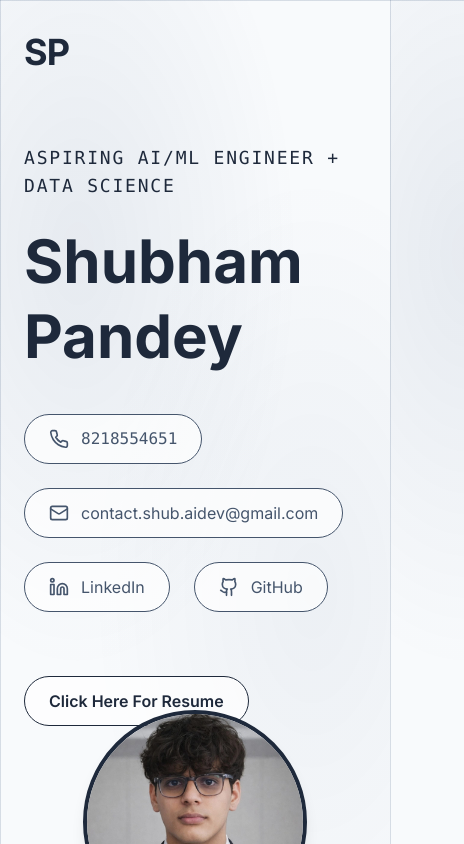
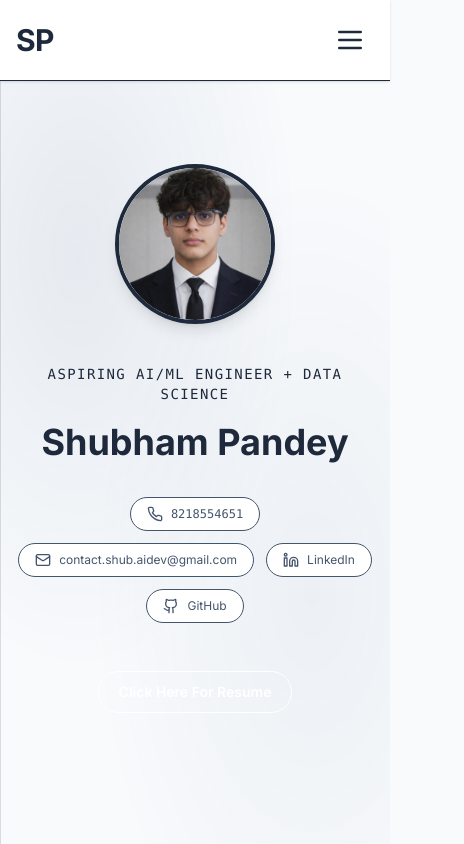
Before and after one commit to ShubhamPandey020525/Shubham-Pandey, a React (Vite) app: page / in a window 390 px wide. Shown: the top 844 px of the page, 464 px wide, since content can reach past the window. Built offline with nearby package versions, Linux system fonts and the light colour scheme.

Commit message:
fix: remove all transparent backgrounds, add mobile hamburger menu, improve responsive design

```diff
--- a/src/components/Achievements.tsx
+++ b/src/components/Achievements.tsx
@@ -25,7 +25,7 @@ export const Achievements = () => {
               key={i}
               variants={fadeUp}
               transition={{ duration: 0.6 }}
-              className="flex gap-4 items-start bg-white/80 border border-navy/10 rounded-2xl p-6"
+              className="flex gap-4 items-start bg-white border border-navy/20 rounded-2xl p-6"
             >
               <Sparkles className="w-6 h-6 text-navy shrink-0" />
               <span className="text-slate-800 text-lg">{achievement}</span>
--- a/src/components/Hero.tsx
+++ b/src/components/Hero.tsx
@@ -9,24 +9,24 @@ const fadeUp = {
 
 export const Hero = () => {
   return (
-    <section className="pt-36 pb-60 px-6 relative min-h-screen flex flex-col" id="home">
+    <section className="pt-32 pb-24 px-4 sm:px-6 relative min-h-screen flex flex-col" id="home">
       {/* Decorative circles */}
-      <div className="absolute top-20 right-20 w-80 h-80 bg-navy/10 rounded-full blur-3xl animate-pulse-glow" />
-      <div className="absolute bottom-20 left-20 w-96 h-96 bg-navyLight/10 rounded-full blur-3xl animate-pulse-glow" style={{ animationDelay: '1s' }} />
+      <div className="absolute top-20 right-5 sm:right-20 w-60 sm:w-80 h-60 sm:h-80 bg-navy/10 rounded-full blur-3xl animate-pulse-glow" />
+      <div className="absolute bottom-10 left-5 sm:left-20 w-60 sm:w-96 h-60 sm:h-96 bg-navyLight/10 rounded-full blur-3xl animate-pulse-glow" style={{ animationDelay: '1s' }} />
 
       <div className="max-w-7xl mx-auto relative z-10 flex-1 flex flex-col justify-center">
         <motion.div
           initial="hidden"
           animate="visible"
           transition={{ staggerChildren: 0.15 }}
-          className="flex flex-col md:flex-row items-center gap-16"
+          className="flex flex-col md:flex-row items-center gap-10 lg:gap-16"
         >
-          <div className="flex-1 space-y-10">
+          <div className="flex-1 space-y-8 text-center md:text-left">
             <motion.div variants={fadeUp} transition={{ duration: 0.8 }}>
-              <p className="text-navy font-mono text-lg tracking-widest uppercase mb-6">
+              <p className="text-navy font-mono text-sm sm:text-lg tracking-widest uppercase mb-4 sm:mb-6">
                 Aspiring AI/ML Engineer + Data Science
               </p>
-              <h1 className="font-display text-6xl md:text-8xl font-bold mb-6 leading-tight">
+              <h1 className="font-display text-4xl sm:text-5xl md:text-7xl lg:text-8xl font-bold mb-4 sm:mb-6 leading-tight">
                 {personalInfo.name}
               </h1>
             </motion.div>
@@ -34,52 +34,52 @@ export const Hero = () => {
             <motion.div
               variants={fadeUp}
               transition={{ duration: 0.8, delay: 0.2 }}
-              className="flex flex-wrap gap-6 items-center text-slate-600"
+              className="flex flex-wrap gap-3 sm:gap-4 items-center justify-center md:justify-start text-slate-600"
             >
               <a
                 href={`tel:${personalInfo.phone}`}
-                className="flex items-center gap-3 px-6 py-3 bg-white/70 border border-navy/20 rounded-full hover:text-slate-900 hover:border-navy/50 transition-all text-base"
+                className="flex items-center gap-2 sm:gap-3 px-4 sm:px-6 py-2 sm:py-3 bg-white border border-navy/30 rounded-full hover:bg-navy hover:text-white hover:border-navy transition-all text-sm sm:text-base"
               >
-                <Phone className="w-5 h-5 text-navy" />
-                <span className="font-mono">{personalInfo.phone}</span>
+                <Phone className="w-4 h-4 sm:w-5 sm:h-5" />
+                <span className="font-mono text-xs sm:text-base">{personalInfo.phone}</span>
               </a>
               <a
                 href={`mailto:${personalInfo.email}`}
-                className="flex items-center gap-3 px-6 py-3 bg-white/70 border border-navy/20 rounded-full hover:text-slate-900 hover:border-navy/50 transition-all text-base"
+                className="flex items-center gap-2 sm:gap-3 px-4 sm:px-6 py-2 sm:py-3 bg-white border border-navy/30 rounded-full hover:bg-navy hover:text-white hover:border-navy transition-all text-sm sm:text-base"
               >
-                <Mail className="w-5 h-5 text-navy" />
-                <span>{personalInfo.email}</span>
+                <Mail className="w-4 h-4 sm:w-5 sm:h-5" />
+                <span className="text-xs sm:text-base">{personalInfo.email}</span>
               </a>
               <a
                 href={personalInfo.linkedin}
                 target="_blank"
                 rel="noopener noreferrer"
-                className="flex items-center gap-3 px-6 py-3 bg-white/70 border border-navy/20 rounded-full hover:text-slate-900 hover:border-navy/50 transition-all text-base"
+                className="flex items-center gap-2 sm:gap-3 px-4 sm:px-6 py-2 sm:py-3 bg-white border border-navy/30 rounded-full hover:bg-navy hover:text-white hover:border-navy transition-all text-sm sm:text-base"
               >
-                <Linkedin className="w-5 h-5 text-navy" />
-                <span>LinkedIn</span>
+                <Linkedin className="w-4 h-4 sm:w-5 sm:h-5" />
+                <span className="text-xs sm:text-base">LinkedIn</span>
               </a>
               <a
                 href={personalInfo.github}
                 target="_blank"
                 rel="noopener noreferrer"
-                className="flex items-center gap-3 px-6 py-3 bg-white/70 border border-navy/20 rounded-full hover:text-slate-900 hover:border-navy/50 transition-all text-base"
+                className="flex items-center gap-2 sm:gap-3 px-4 sm:px-6 py-2 sm:py-3 bg-white border border-navy/30 rounded-full hover:bg-navy hover:text-white hover:border-navy transition-all text-sm sm:text-base"
               >
-                <Github className="w-5 h-5 text-navy" />
-                <span>GitHub</span>
+                <Github className="w-4 h-4 sm:w-5 sm:h-5" />
+                <span className="text-xs sm:text-base">GitHub</span>
               </a>
             </motion.div>
 
             <motion.div
               variants={fadeUp}
               transition={{ duration: 0.8, delay: 0.4 }}
-              className="flex flex-wrap gap-4 pt-6"
+              className="flex flex-wrap gap-3 sm:gap-4 pt-4 sm:pt-6 justify-center md:justify-start"
             >
               <a
                 href="/Resume_AIML.pdf"
                 target="_blank"
                 rel="noopener noreferrer"
-                className="flex items-center gap-3 px-6 py-3 bg-white/70 border border-navy/20 rounded-full hover:text-slate-900 hover:border-navy/50 transition-all font-semibold text-base"
+                className="flex items-center gap-2 sm:gap-3 px-5 sm:px-6 py-2.5 sm:py-3 bg-navy text-white border border-navy rounded-full hover:bg-navyLight transition-all font-semibold text-sm sm:text-base"
               >
                 Click Here For Resume
               </a>
@@ -89,9 +89,9 @@ export const Hero = () => {
           <motion.div
             variants={fadeUp}
             transition={{ duration: 0.8, delay: 0.3 }}
-            className="flex-shrink-0 -mt-20"
+            className="flex-shrink-0 order-first md:order-last"
           >
-            <div className="w-56 h-56 md:w-72 md:h-72 rounded-full border-4 border-navy/40 overflow-hidden shadow-lg shadow-navy/20">
+            <div className="w-40 h-40 sm:w-48 sm:h-48 md:w-56 md:h-56 lg:w-72 lg:h-72 rounded-full border-4 border-navy/40 overflow-hidden shadow-lg shadow-navy/20">
               <img
                 src="/profile.jpeg"
                 alt="Profile"
--- a/src/components/Nav.tsx
+++ b/src/components/Nav.tsx
@@ -1,5 +1,6 @@
 import { motion } from "framer-motion";
 import { useState, useEffect } from "react";
+import { Menu, X } from "lucide-react";
 
 const navLinks = [
   { name: "Home", href: "#" },
@@ -13,12 +14,10 @@ const navLinks = [
 
 export const Nav = () => {
   const [activeSection, setActiveSection] = useState("about");
-  const [isScrolled, setIsScrolled] = useState(false);
+  const [isMenuOpen, setIsMenuOpen] = useState(false);
 
   useEffect(() => {
     const handleScroll = () => {
-      setIsScrolled(window.scrollY > 20);
-
       if (window.scrollY < 100) {
         setActiveSection("");
       } else {
@@ -48,25 +47,24 @@ export const Nav = () => {
       initial={{ y: -100 }}
       animate={{ y: 0 }}
       transition={{ duration: 0.6 }}
-      className={`fixed top-0 left-0 right-0 z-50 transition-all duration-300 ${
-        isScrolled
-          ? "bg-white/90 backdrop-blur-xl border-b border-navy/10"
-          : "bg-transparent"
-      }`}
+      className="fixed top-0 left-0 right-0 z-50 bg-white border-b border-navy/10 shadow-sm"
     >
-      <nav className="max-w-7xl mx-auto px-6 py-8 flex justify-between items-center">
-        <div className="font-display font-bold text-4xl tracking-tight">
+      <nav className="max-w-7xl mx-auto px-4 sm:px-6 py-4 flex justify-between items-center">
+        <div className="font-display font-bold text-3xl tracking-tight">
           <span className="text-navy">S</span>P
         </div>
-        <div className="hidden md:flex gap-12">
+
+        {/* Desktop Menu */}
+        <div className="hidden md:flex gap-8 lg:gap-12">
           {navLinks.map((link) => (
             <a
               key={link.name}
               href={link.href}
-              className={`font-body font-semibold text-lg transition-colors relative ${
+              onClick={() => setIsMenuOpen(false)}
+              className={`font-body font-semibold text-base lg:text-lg transition-colors relative ${
                 (link.href === "#" && activeSection === "") || activeSection === link.href.slice(1)
                   ? "text-navy"
-                  : "text-slate-600 hover:text-slate-900"
+                  : "text-slate-600 hover:text-navy"
               }`}
             >
               {link.name}
@@ -79,7 +77,42 @@ export const Nav = () => {
             </a>
           ))}
         </div>
+
+        {/* Mobile Menu Button */}
+        <button
+          onClick={() => setIsMenuOpen(!isMenuOpen)}
+          className="md:hidden p-2 text-navy"
+        >
+          {isMenuOpen ? <X className="w-8 h-8" /> : <Menu className="w-8 h-8" />}
+        </button>
       </nav>
+
+      {/* Mobile Menu */}
+      {isMenuOpen && (
+        <motion.div
+          initial={{ opacity: 0, height: 0 }}
+          animate={{ opacity: 1, height: "auto" }}
+          exit={{ opacity: 0, height: 0 }}
+          className="md:hidden bg-white border-t border-navy/10"
+        >
+          <div className="px-4 py-4 space-y-3">
+            {navLinks.map((link) => (
+              <a
+                key={link.name}
+                href={link.href}
+                onClick={() => setIsMenuOpen(false)}
+                className={`block px-4 py-3 rounded-xl font-body font-semibold transition-colors ${
+                  (link.href === "#" && activeSection === "") || activeSection === link.href.slice(1)
+                    ? "bg-navy/10 text-navy"
+                    : "text-slate-600 hover:bg-navy/5 hover:text-navy"
+                }`}
+              >
+                {link.name}
+              </a>
+            ))}
+          </div>
+        </motion.div>
+      )}
     </motion.header>
   );
 };
--- a/src/components/Skills.tsx
+++ b/src/components/Skills.tsx
@@ -20,7 +20,7 @@ export const Skills = () => {
           className="space-y-6"
         >
           {Object.entries(technicalSkills).map(([category, skills], i) => (
-            <motion.div key={i} variants={fadeUp} transition={{ duration: 0.6 }} className="bg-white/80 border border-navy/10 rounded-2xl p-6">
+            <motion.div key={i} variants={fadeUp} transition={{ duration: 0.6 }} className="bg-white border border-navy/20 rounded-2xl p-6">
               <h3 className="font-display text-xl font-semibold mb-4 text-slate-800">
                 {category}
               </h3>
@@ -28,7 +28,7 @@ export const Skills = () => {
                 {skills.map((skill, j) => (
                   <span
                     key={j}
-                    className="px-5 py-2 border border-navy/30 rounded-full text-base font-mono text-navy hover:bg-navy hover:text-white transition-all cursor-default"
+                    className="px-5 py-2 bg-white border border-navy/30 rounded-full text-base font-mono text-navy hover:bg-navy hover:text-white hover:border-navy transition-all cursor-default"
                   >
                     {skill}
                   </span>
--- a/src/components/Summary.tsx
+++ b/src/components/Summary.tsx
@@ -54,7 +54,7 @@ export const Summary = () => {
             {highlights.map((highlight, i) => (
               <div
                 key={i}
-                className="flex items-center gap-4 bg-white/70 border border-navy/10 rounded-2xl p-6"
+                className="flex items-center gap-4 bg-white border border-navy/20 rounded-2xl p-6"
               >
                 {highlight.icon}
                 <span className="text-slate-800 text-lg font-medium">{highlight.text}</span>
--- a/src/index.css
+++ b/src/index.css
@@ -18,6 +18,11 @@ body {
 
 * {
   box-sizing: border-box;
+  /* Prevent any default opacity changes on hover for all elements */
+}
+
+*:hover {
+  opacity: 1 !important;
 }
 
 @keyframes float {
```
Also changed, not shown: src/components/Footer.tsx (+13 -13 lines).
